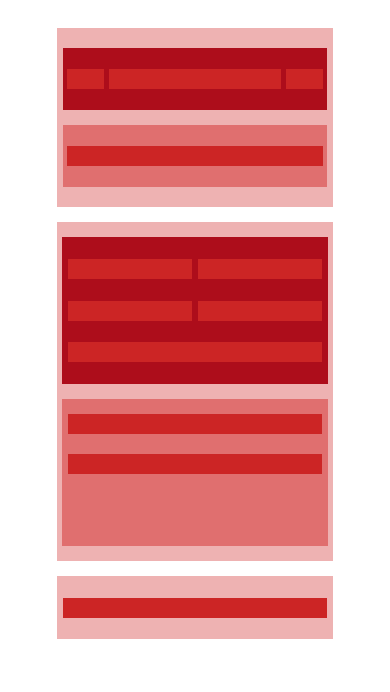
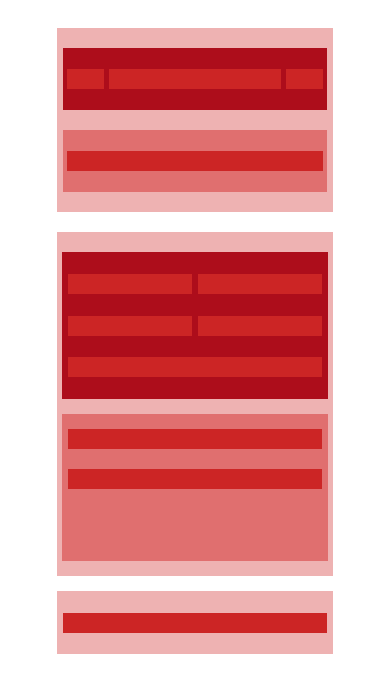
Before and after one commit to jdtb4/sprint1, a plain HTML site: page sprint1/nivel1/exercici2_index.html in a window 390 px wide. Drawn offline with Linux system fonts and the light colour scheme.

Commit message:
Correcciones

```diff
--- a/sprint1/nivel1/exercici2_style.css
+++ b/sprint1/nivel1/exercici2_style.css
@@ -3,10 +3,9 @@
     flex-direction: column;
     align-items: center;
     justify-content: space-evenly;
+    max-width: 90%;
     height: 530px;
-    max-width: 90%;
     margin: 0 auto;
-
 }
 
 .first-block {
@@ -14,8 +13,7 @@
     flex-direction: column;
     align-items: center;
     justify-content: space-evenly;
-    max-width: 82%;
-    width: 82%;
+    max-width: 82%; width: 82%;
     height: 178px;
     background-color: rgb(238, 178, 178);
 }
@@ -152,9 +150,8 @@
     .second-block {
         flex-direction: column;
         height: inherit;
-        margin-top: 15px;
+        margin-top: 20px;
         margin-bottom: 15px;
-
     }
     .container,.first-block {
         height: inherit;
@@ -162,12 +159,11 @@
         padding-bottom: 20px;
     }
     .first-block-element2 {
-        margin-top: 15px;
+        margin-top: 20px;
     }
     .second-block {
-        padding-top: 15px;
+        padding-top: 20px;
     }
-
     .second-block-element {
         width: 96.5%;
     }
```
